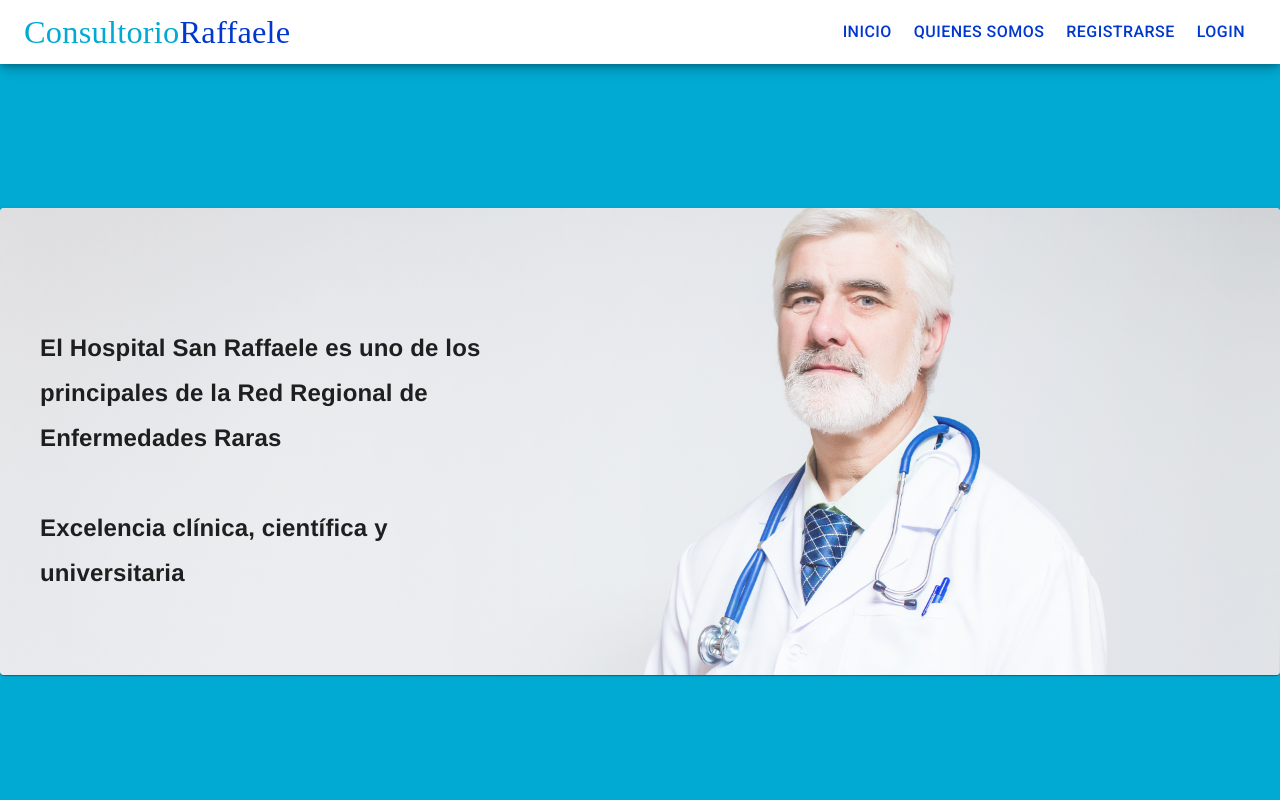
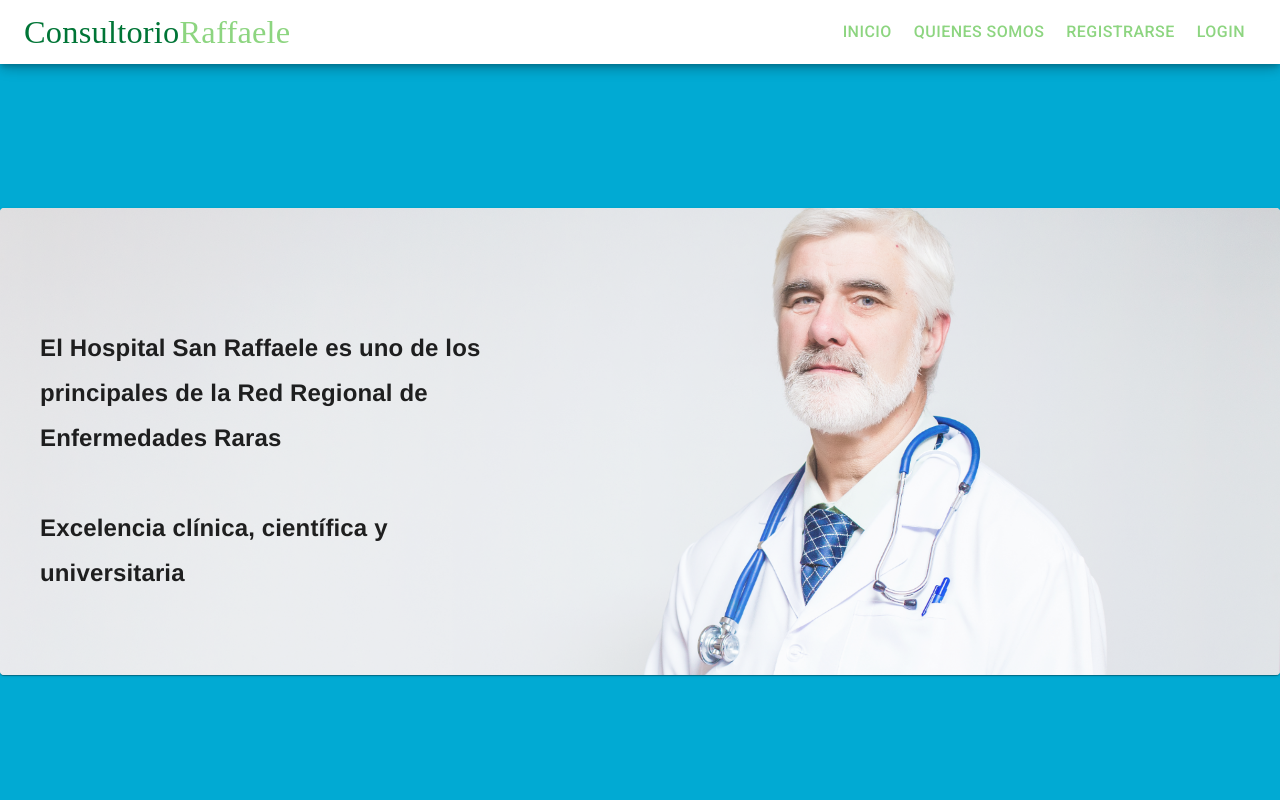
Before and after one commit to lucasdifresco/Ayuda-Colectiva, a React (Create React App) app in the folder frontend/: page /inicio in a window 1280 px wide. Shown: the top 800 px of the page. Built offline with nearby package versions, Linux system fonts and the light colour scheme; a web font is replaced by a local one.

Commit message:
Cambio colores primario y secundario.

```diff
--- a/frontend/src/theme.js
+++ b/frontend/src/theme.js
@@ -1,8 +1,8 @@
 import { createMuiTheme, responsiveFontSizes } from "@material-ui/core";
 
 // colors
-const primary = "#01aad3";
-const secondary = "#0037cf";
+const primary = "#007536";
+const secondary = "#8DD580";
 const black = "#343a40";
 const darkBlack = "rgb(36, 40, 44)";
 const background = "#f5f5f5";
```
